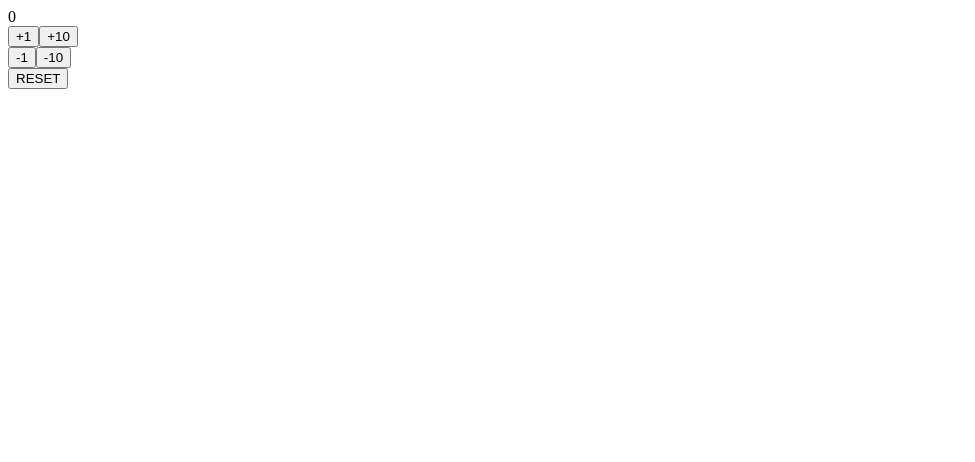
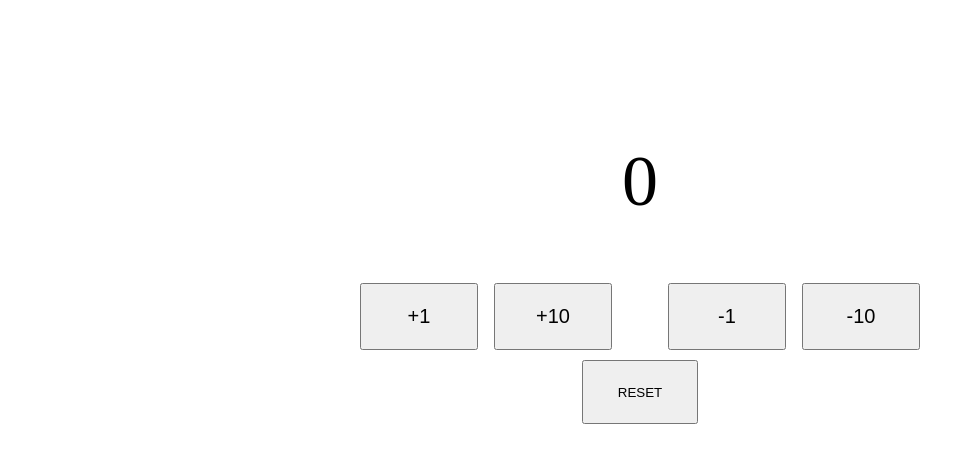
Before and after one commit to VincenzoCastrovilli/counter-js, a plain HTML site: page index.html in a window 1280 px wide. Shown: the whole page, without its empty margins (0-975 px from the left). Drawn offline with Linux system fonts and the light colour scheme.

Commit message:
Create general layout

```diff
--- /dev/null
+++ b/assets/css/styles.css
@@ -0,0 +1,71 @@
+* {
+  margin: 0;
+  padding: 0;
+  box-sizing: border-box;
+}
+
+.main-container {
+  width: 700px;
+  margin: 0 auto;
+  margin-top: 15vh;
+  display: flex;
+  flex-direction: column;
+  gap: 10px;
+  align-items: center;
+}
+
+.screen {
+  display: flex;
+  padding: 20px;
+  justify-content: center;
+  font-size: 72px;
+  width: 60%;
+  margin-bottom: 30px;
+}
+
+.buttons {
+  display: flex;
+  width: 80%;
+  justify-content: space-between;
+}
+
+.increment-buttons,
+.decrement-buttons {
+  display: flex;
+  gap: 16px;
+  width: 45%;
+}
+
+.decrement-buttons {
+  justify-content: flex-end;
+}
+
+.inc-btn,
+.dec-btn {
+  width: 100%;
+  padding: 8%;
+  font-size: 20px;
+  touch-action: manipulation;
+}
+
+.reset {
+  width: 80%;
+  display: flex;
+  justify-content: center;
+}
+
+.reset-btn {
+  padding: 4% 6%;
+}
+
+@media (max-width: 800px) {
+  .main-container {
+    width: 90%;
+  }
+
+  .inc-btn,
+  .dec-btn {
+    min-width: 54px;
+    font-size: 16px;
+  }
+}
--- a/index.html
+++ b/index.html
@@ -4,6 +4,7 @@
     <meta charset="UTF-8" />
     <meta name="viewport" content="width=device-width, initial-scale=1.0" />
     <title>Counter</title>
+    <link rel="stylesheet" href="assets/css/styles.css" />
     <script src="assets/js/script.js" defer></script>
   </head>
   <body>
```
